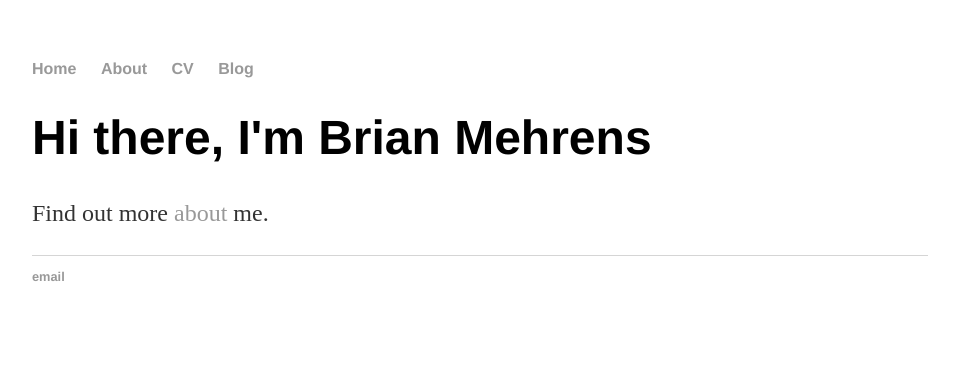
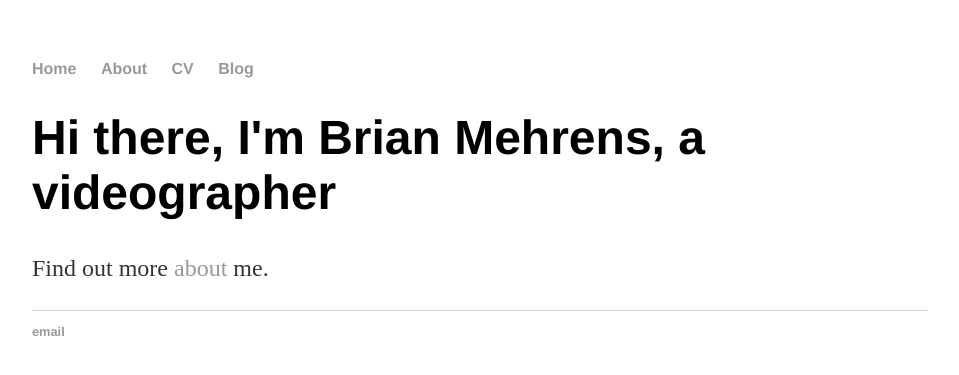
Before and after one commit to mehrens-b/allaboutme, a Jekyll site: the page built from index.html, in a window 1280 px wide. Shown: the top 375 px of the page, without its empty margins (160-1119 px from the left). Built offline with Jekyll 4.4.1, drawn with Linux system fonts in a browser that asks for light colours.

Commit message:
Update index.html

```diff
--- a/index.html
+++ b/index.html
@@ -3,6 +3,6 @@ layout: default
 title: Brian Mehrens, Videographer
 ---
 <div class="blurb">
-	<h1>Hi there, I'm Brian Mehrens</h1>
+	<h1>Hi there, I'm Brian Mehrens, a videographer</h1>
 	<p>Find out more <a href="/about">about</a> me.</p>
 </div><!-- /.blurb -->
```
